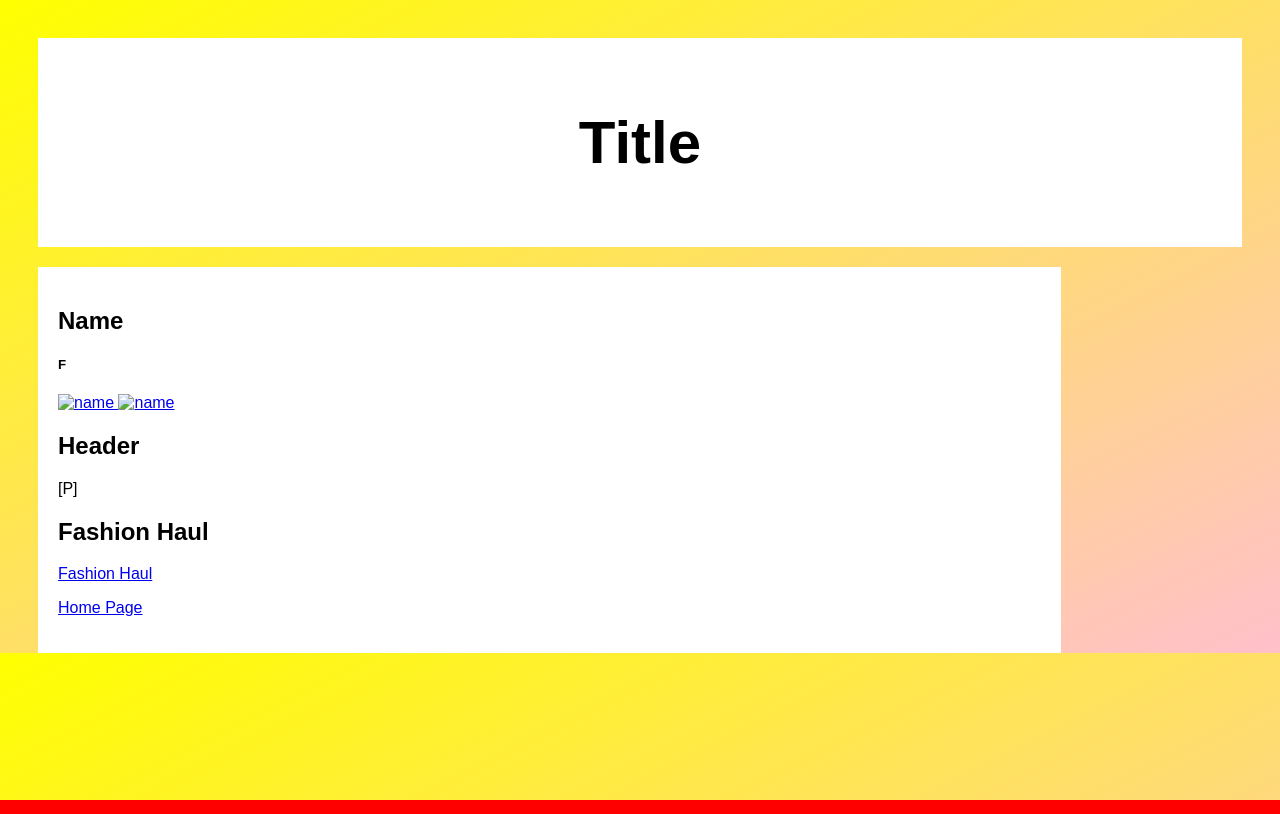
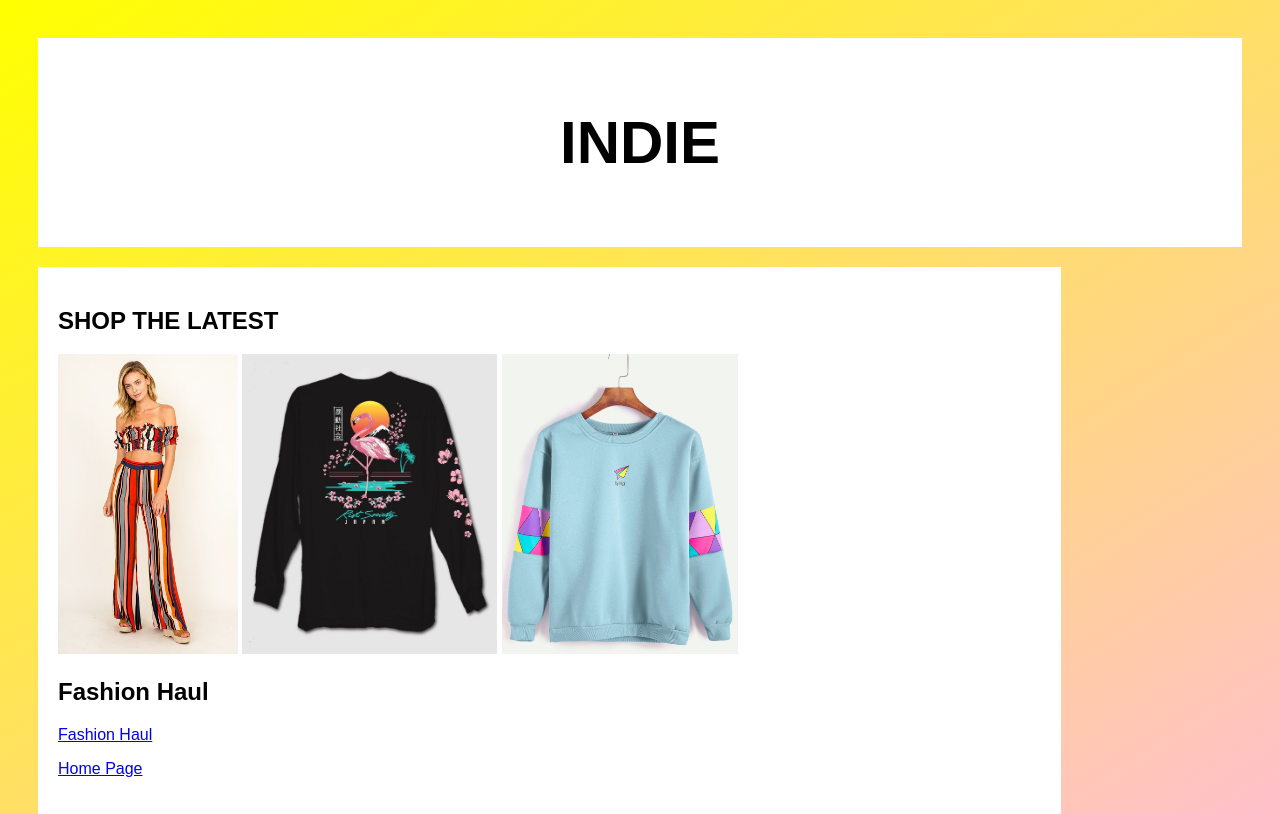
Before and after one commit to abigailmtz/abigailmtz.github.io, a plain HTML site: page Final/category/indie/index.html in a window 1280 px wide. Drawn offline with Linux system fonts and the light colour scheme.

Commit message:
Update index.html

```diff
--- a/Final/category/indie/index.html
+++ b/Final/category/indie/index.html
@@ -7,24 +7,22 @@
 <body>
 
 <div class="header">
-  <h2>Title</h2>
+  <h2>INDIE</h2>
 </div>
-
 <div class="row">
   <div class="leftcolumn">
     <div class="card">
-      <h2>Name</h2>
-      <h5>F</h5>
-<div><a href="Link">
- <img border="0" alt="name" src="images/.jpg" width="500" height="650"> <a href="Link">
- <img border="0" alt="name" src="images/.jpg" width="500" height="650"></a>
+      <h2>SHOP THE LATEST</h2>
+ <div><a href="https://indiexo.com/products/fun-times-loose-multi-colored-striped-stretchy-elastic-waist-flared-trouser-pants?variant=14550872555562&utm_medium=cpc&utm_source=google&utm_campaign=Google%20Shopping">
+   <img border="0" alt="Pants" src="images/pants.jpg" style=width="300" height="300"></a>
+ <a href="https://riotsociety.com/products/flamingo-blossom-mens-long-sleeve-t-shirt?gclid=CjwKCAjwte71BRBCEiwAU_V9h0_wywQLKTEg9P45fnqLju_Yhvp2kCgDSuClOWAUF1bgjCksq5bYAxoCg7QQAvD_BwE">
+   <img border="0" alt="flamingo" src="images/flamingo.jpg" style=width="300" height="300"></a>
+   <a href="https://us.shein.com/Pale-Blue-Patchwork-Print-Sweatshirt-p-326034-cat-1773.html?url_from=adplaRSWE160916106L_ssc&gclid=CjwKCAjwte71BRBCEiwAU_V9hywkWkcXJQhLZrintCHPEwXjcfSJ_RVNxo22ShWpunBxpLb0kBkzmxoCq-YQAvD_BwE">
+   <img border="0" alt="Sweater" src="images/sweater.png" style=width="300" height="300"></a>
       </div>
-         <h2> Header</h2>
-      <p>[P]</p>
         <h2>Fashion Haul</h2>
         <p> <a href= "https://abigailmtz.github.io/Final/index.html"> Fashion Haul </a> </p>
         <p> <a href= "https://abigailmtz.github.io/">Home Page</a> </p>
-
 
     </div>
   </div>
```
